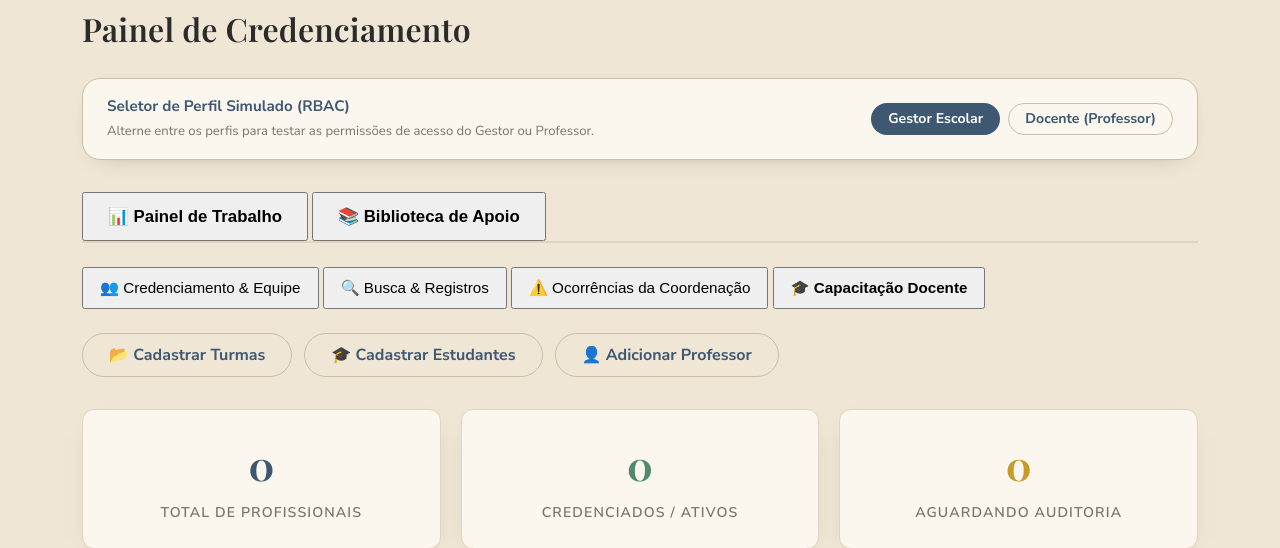
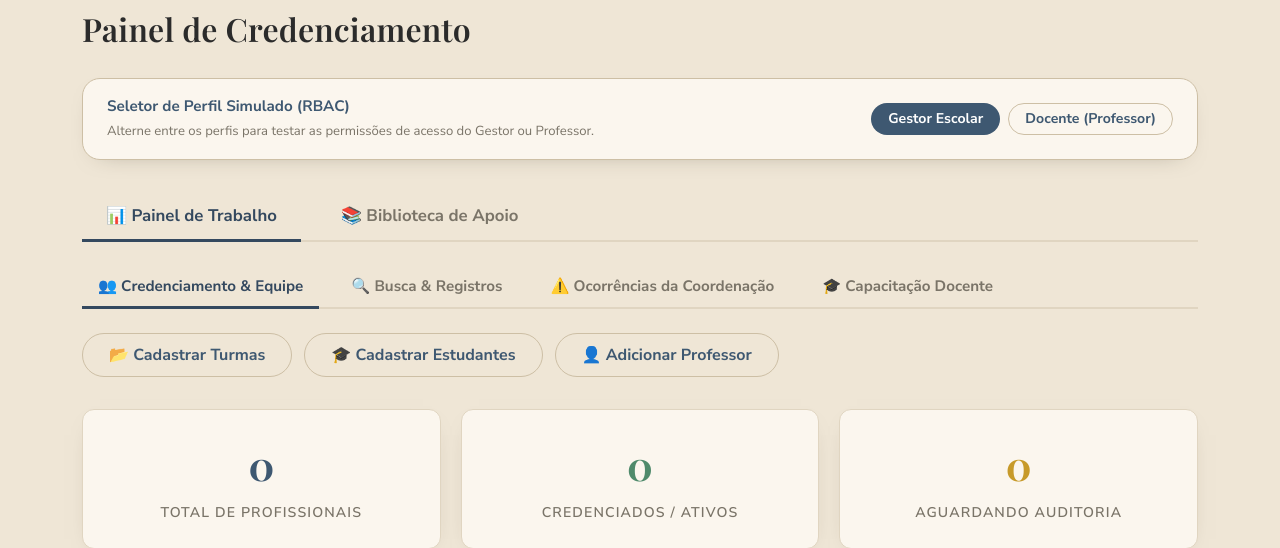
Before and after one commit to CESAR-AMPARA/app-ampara, a Flask app: page /dashboard in a window 1280 px wide. Shown: the part 199-747 px from the top of the page. Run offline with Flask 3, Linux system fonts and the light colour scheme; data that the repository does not hold is empty.

Commit message:
style(ui): apply standard tab-btn and tabs-nav styles in dashboard

```diff
--- a/templates/dashboard.html
+++ b/templates/dashboard.html
@@ -232,6 +232,34 @@
         grid-template-columns: 1fr;
       }
     }
+
+    /* Estilos de Abas e Abas Globais (Padrão de Design do Projeto) */
+    .tabs-nav {
+      display: flex;
+      gap: 16px;
+      border-bottom: 2px solid var(--border);
+      margin-bottom: 32px;
+    }
+    .tab-btn {
+      background: none;
+      border: none;
+      font-family: var(--font-sans);
+      font-size: 1.05rem;
+      font-weight: 700;
+      padding: 12px 20px;
+      color: var(--muted);
+      cursor: pointer;
+      border-bottom: 3px solid transparent;
+      margin-bottom: -2px;
+      transition: color 0.15s, border-bottom-color 0.15s;
+    }
+    .tab-btn:hover {
+      color: var(--navy);
+    }
+    .tab-btn.active {
+      color: var(--navy-dark);
+      border-bottom-color: var(--navy-dark);
+    }
   </style>
 </head>
 <body>
@@ -311,7 +339,7 @@
         <button class="tab-btn" role="tab" aria-selected="false" aria-controls="gestor-tab-ocorrencias" id="btn-gestor-tab-ocorrencias" style="font-size: 0.95rem; padding: 10px 16px;">
           ⚠️ Ocorrências da Coordenação
         </button>
-        <button class="tab-btn" role="tab" aria-selected="false" aria-controls="gestor-tab-capacitacao" id="btn-gestor-tab-capacitacao" style="font-size: 0.95rem; padding: 10px 16px; font-weight: 700;">
+        <button class="tab-btn" role="tab" aria-selected="false" aria-controls="gestor-tab-capacitacao" id="btn-gestor-tab-capacitacao" style="font-size: 0.95rem; padding: 10px 16px;">
           🎓 Capacitação Docente
         </button>
       </div>
```
Also changed, not shown: public/dashboard.html (+29 -1 lines).
